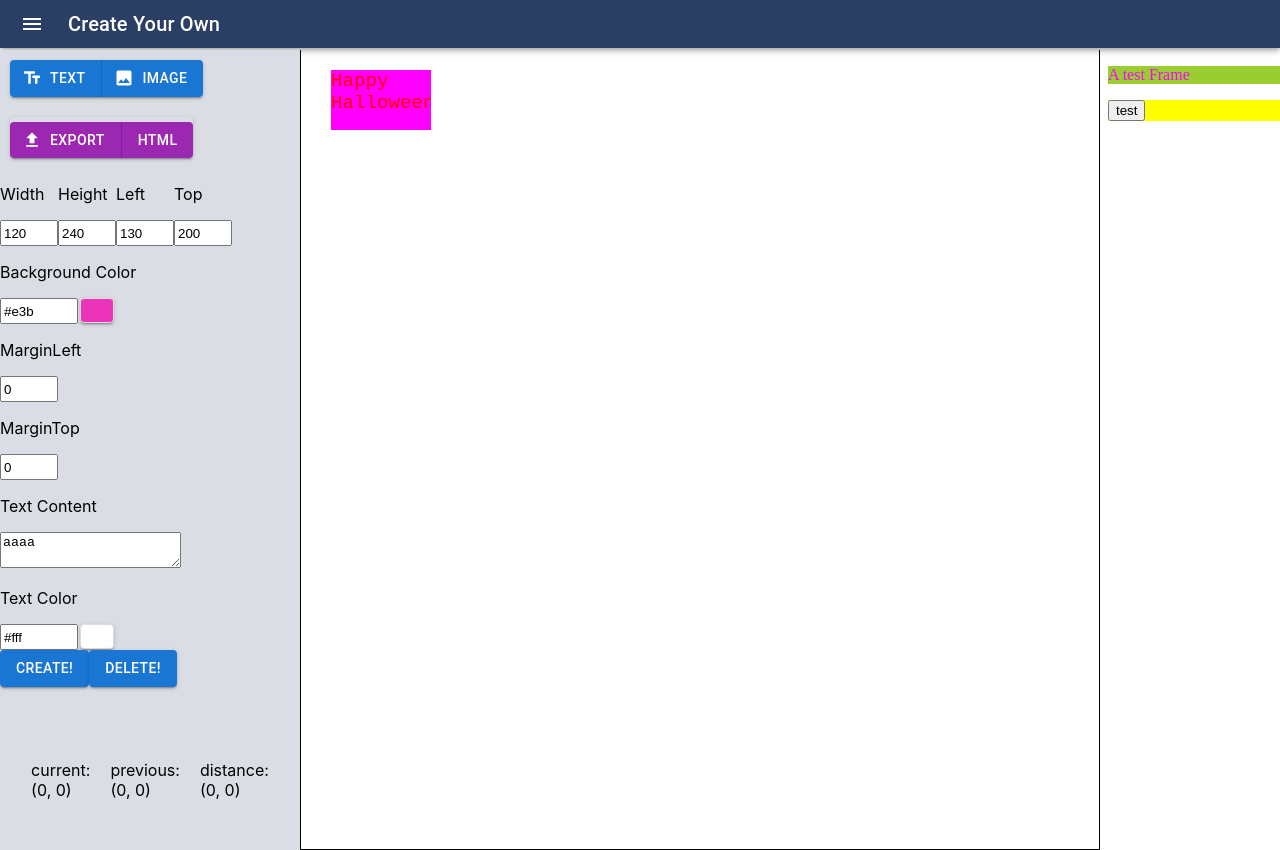
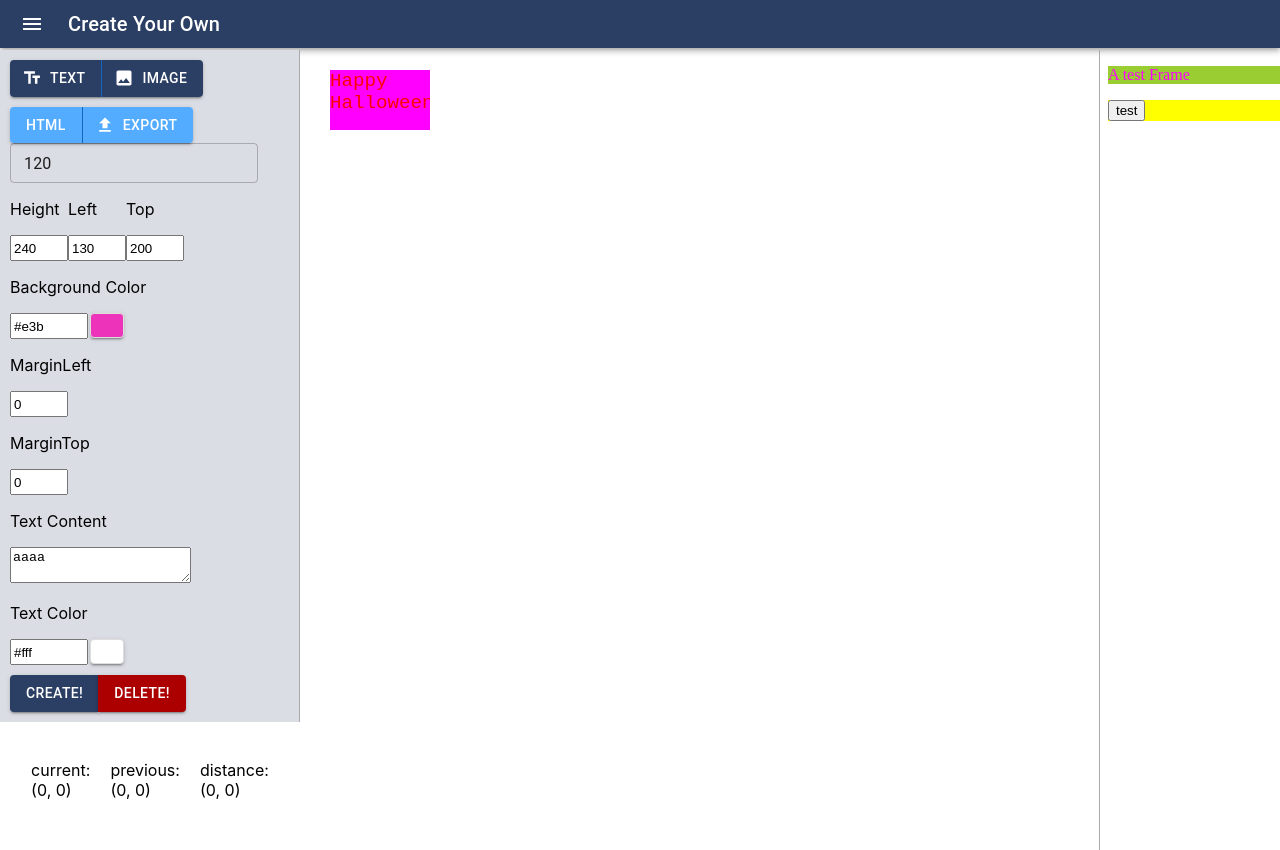
Before and after one commit to rain72510/Create-your-own-Simple-Website-Builder, a React (Create React App) app: page /test in a window 1280 px wide. Shown: the top 850 px of the page. Built offline with nearby package versions, Linux system fonts and the light colour scheme.

Commit message:
prettifying

```diff
--- a/src/App.css
+++ b/src/App.css
@@ -25,7 +25,7 @@
 }
 
 .App-link {
-  color: #61dafb;
+  color: #ef3c3c;
 }
 
 @keyframes App-logo-spin {
--- a/src/container/controlPanel/ControlPanel.css
+++ b/src/container/controlPanel/ControlPanel.css
@@ -4,11 +4,14 @@
   left: 0px;
   align-items: center;
   flex-wrap: wrap;
+  padding : 10px;
 
   box-sizing: border-box;
+
+  border-right: 1px solid rgb(170, 170, 170);
   background-color: rgb(219, 221, 228);
   width: 300px;
-  height: 800px;
+  height: fit-content;
   user-select: none;
 }
 
--- a/src/container/controlPanel/ControlPanel.js
+++ b/src/container/controlPanel/ControlPanel.js
@@ -6,6 +6,7 @@ import ButtonGroup from '@mui/material/ButtonGroup';
 import TextFieldsIcon from '@mui/icons-material/TextFields';
 import ImageIcon from '@mui/icons-material/Image';
 import FileUploadIcon from '@mui/icons-material/FileUpload';
+import TextField from '@mui/material/TextField';
 
 import ColorPicker from "./ColorPicker";
 
@@ -98,7 +99,7 @@ const OuterStylePositionInput = () => {
 	} = useContext(Context);
 	return (
 		<div className="OuterStylePositionInput">
-			<NumberInput name="Width" value={parseFloat(outerStyle.width)} onChange={(v) => {
+			<TextField name="Width" value={parseFloat(outerStyle.width)} size="small" onChange={(v) => {
 				const currOuterStyle = outerStyle;
 				setOuterStyle({...currOuterStyle, width: `${v}px`})
 				if (currentSelectedId) {
@@ -573,8 +574,9 @@ const ControlPanel = () => {
 
 	return (
 		<div className="ControlPanel">
-			<ButtonGroup variant="contained" sx={{margin : "10px", color : "rgb(43, 62, 99)"}}>
+			<ButtonGroup variant="contained" sx = {{ borderColor : 'rgb(43, 62, 99)', "z-index" : "relative" }}>
 				<Button
+					sx = {{backgroundColor : 'rgb(43, 62, 99)',}}
 					onClick={() => {
 						setType("Text");
 					}}
@@ -582,6 +584,7 @@ const ControlPanel = () => {
 				>Text</Button>
 
 				<Button
+					sx = {{backgroundColor : 'rgb(43, 62, 99)'}}
 					onClick={() => {
 						setType("Img");
 					}}
@@ -589,42 +592,58 @@ const ControlPanel = () => {
 				>Image</Button>
 			</ButtonGroup>
 
-			<ButtonGroup variant="contained" color="secondary" sx={{margin :"10px", paddingTop : "5px"}}>
+			<ButtonGroup variant="contained" sx={{marginTop : "10px"}}>
 				<Button
-					onClick={() => {
-						writeToFile();
-					}}
-					startIcon={<FileUploadIcon />}
-				>Export</Button>
-
-				<Button
+					sx = {{backgroundColor : "#53acff", ":hover": {
+						bgcolor: "#a3d3ff",
+						color: "white"
+					  }}}
 					onClick={() => {
 						createHtml();
 					}}
 				>
 					HTML
 				</Button>
+
+				<Button
+					sx = {{backgroundColor : "#53acff", ":hover": {
+						bgcolor: "#a3d3ff",
+						color: "white"
+					  }}}
+					onClick={() => {
+						writeToFile();
+					}}
+					startIcon={<FileUploadIcon />}
+				>Export</Button>
 			</ButtonGroup>
 			<OuterStyleInput/>
 			<InnerStyleInput/>
 			{customPanel}
-
-			<Button variant = "contained"
+			<ButtonGroup>
+			<Button
+				variant = "contained"
 				onClick={() => {
 					createComponent();
 				}}
+				sx = {{backgroundColor: "rgb(43, 62, 99)",marginTop : "10px"}}
 			>
 				Create!
 			</Button>
-			<Button variant = "contained"
+			<Button
+				variant = "contained"
 				onClick={() => {
 					if (currentSelectedId !== 'bg') {
 						deleteComponent(currentSelectedId);
 					}
 				}}
+				sx = {{backgroundColor : '#ac0000', marginTop : "10px", ":hover": {
+					bgcolor: "#ef3c3c",
+					color: "white"
+				  }}}
 			>
 				Delete!
 			</Button>
+			</ButtonGroup>
 
 			<div className="showCoordinate flexbox" style={{gap: "20px", width: "300px", justifyContent: "center"}}>
 				<div style={{display: "flex", flexDirection: "column"}}>
--- a/src/container/header/Header.js
+++ b/src/container/header/Header.js
@@ -9,7 +9,7 @@ import "./Header.css"
 
 const Header = () => {
     return (
-        <AppBar position="static" style={{ background: 'rgb(43, 62, 99)' }}>
+        <AppBar position="static" style={{width: "auto", background: 'rgb(43, 62, 99)' }}>
             <Toolbar variant="dense">
                 <IconButton edge="start" color="inherit" aria-label="menu" sx={{ mr: 2 }}>
                 <MenuIcon />
--- a/src/container/workspace/Workspace.css
+++ b/src/container/workspace/Workspace.css
@@ -8,8 +8,7 @@
   left: 300px;
 
   box-sizing: border-box;
-  border: 1px solid black;
-  border-top-width: 0px;
+  border-right: 1px solid rgb(170, 170, 170);
   /* background-color: white; */
 
   width: 800px;
```
